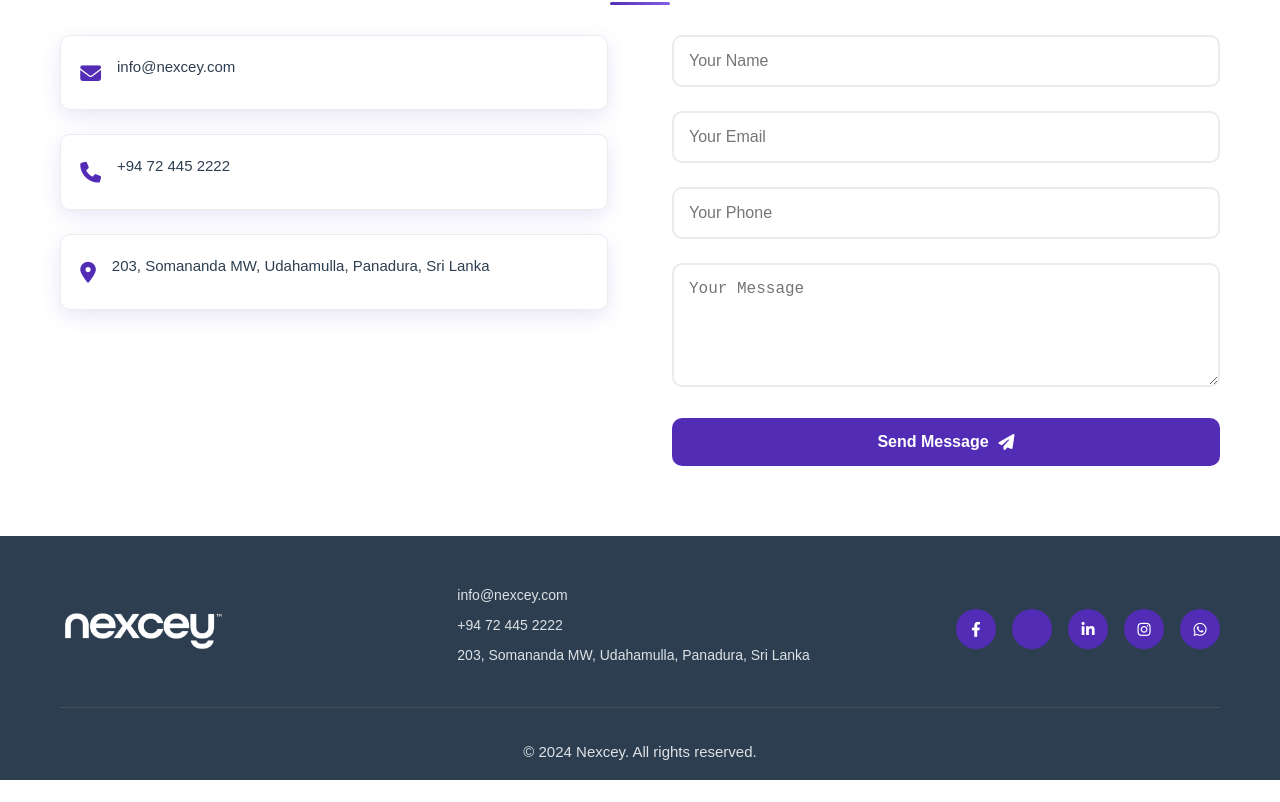
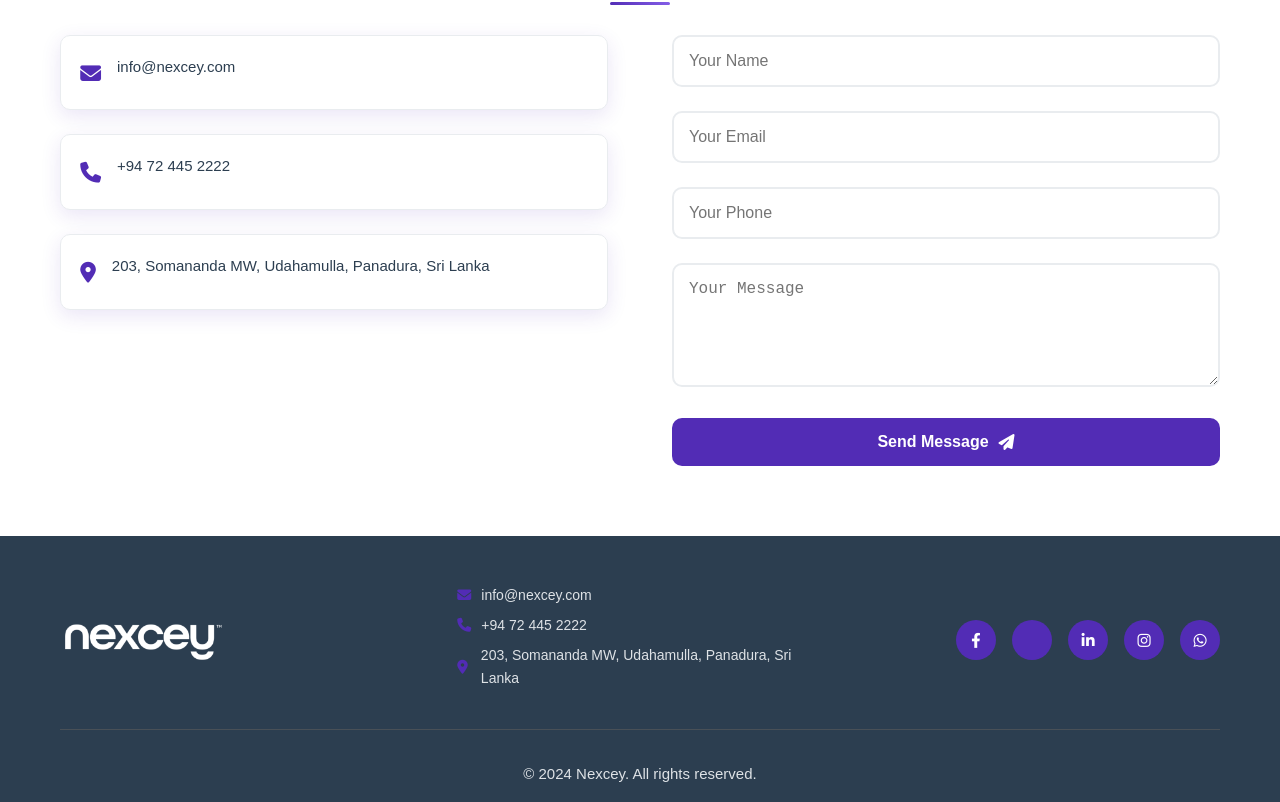
Before and after one commit to imWalterW/nexcey, a website: page index.html in a window 1280 px wide. Shown: the part 2483-3285 px from the top of the page. Before the commit the page ends 3263 px from the top, so only its background shows below. Drawn offline with nearby package versions, Linux system fonts and the light colour scheme.

Commit message:
Update index.html

```diff
--- a/index.html
+++ b/index.html
@@ -208,9 +208,9 @@
                     <img src="assets/images/logo.png" alt="Nexcey Logo" class="footer-logo" id="footerLogo">
                 </div>
                 <div class="footer-contact">
-                    <p id="footerEmail">info@nexcey.com</p>
-                    <p id="footerPhone">+94 72 445 2222</p>
-                    <p id="footerAddress">203, Somananda MW, Udahamulla, Panadura, Sri Lanka</p>
+                    <p><i class="fas fa-envelope"></i> <span id="footerEmail">info@nexcey.com</span></p>
+                    <p><i class="fas fa-phone"></i> <span id="footerPhone">+94 72 445 2222</span></p>
+                    <p><i class="fas fa-map-marker-alt"></i> <span id="footerAddress">203, Somananda MW, Udahamulla, Panadura, Sri Lanka</span></p>
                 </div>
                 <div class="footer-social">
                     <a href="#" class="social-link" id="socialFacebook" target="_blank">
```
